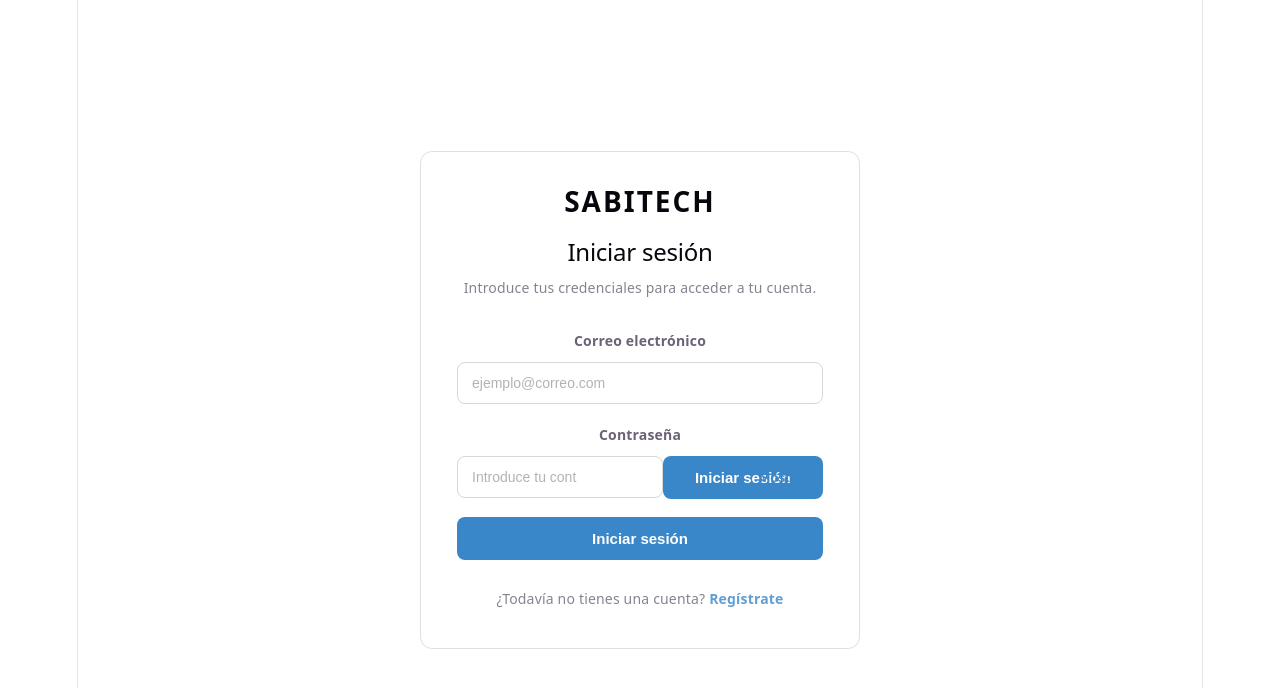
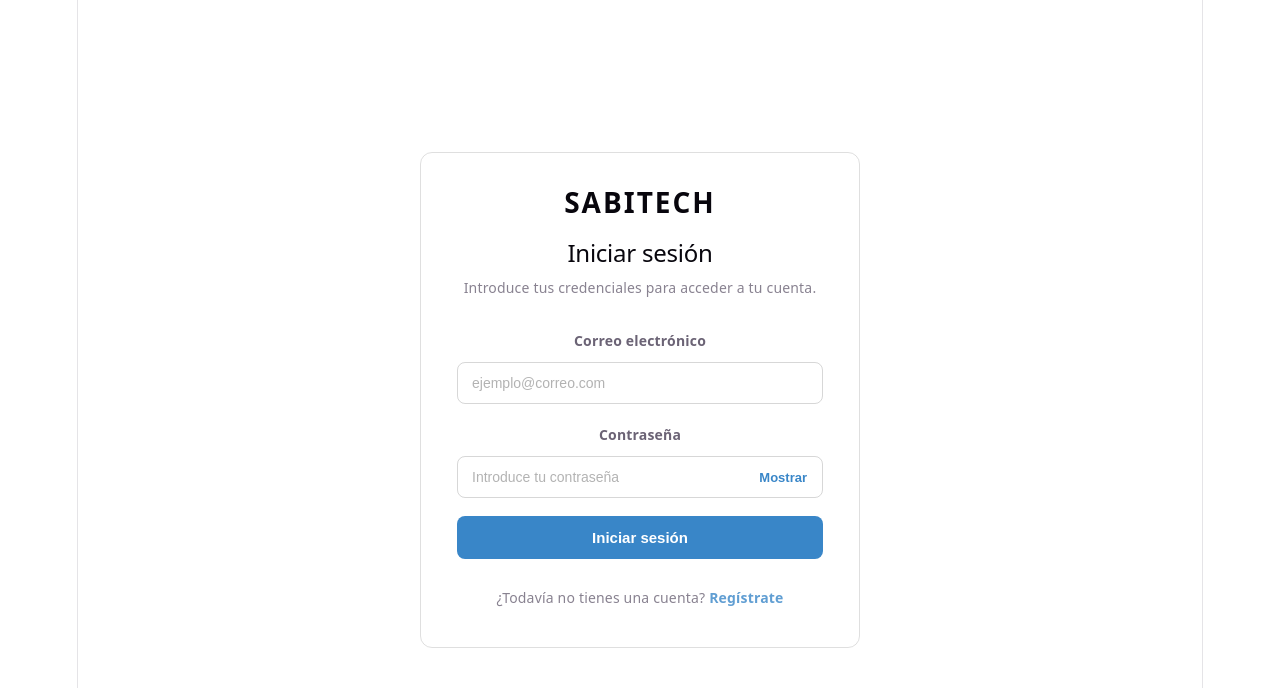
Before and after one commit to saimonfiles06/sabitech, a React app in the folder frontend/: page /login in a window 1280 px wide. Shown: the top 688 px of the page. Built offline with nearby package versions, Linux system fonts and the light colour scheme; the HTML template or start-up script is replaced by a standard one.

Commit message:
correcion boton login

```diff
--- a/frontend/src/views/LoginView.jsx
+++ b/frontend/src/views/LoginView.jsx
@@ -97,10 +97,6 @@ export function LoginView() {
               >
                 {mostrarPassword ? "Ocultar" : "Mostrar"}
               </button>
-
-              <button type="submit" className="login-boton" disabled={enviando}>
-                {enviando ? "Entrando..." : "Iniciar sesión"}
-              </button>
             </div>
           </div>
 
@@ -110,14 +106,15 @@ export function LoginView() {
             </p>
           )}
 
-          <button type="submit" className="login-boton">
-            Iniciar sesión
+          <button type="submit" className="login-boton" disabled={enviando}>
+            {enviando ? "Entrando..." : "Iniciar sesión"}
           </button>
         </form>
 
         <footer className="login-footer">
           <p>
-            ¿Todavía no tienes una cuenta? <Link to="/registro">Regístrate</Link>
+            ¿Todavía no tienes una cuenta?{" "}
+            <Link to="/registro">Regístrate</Link>
           </p>
         </footer>
       </section>
```
